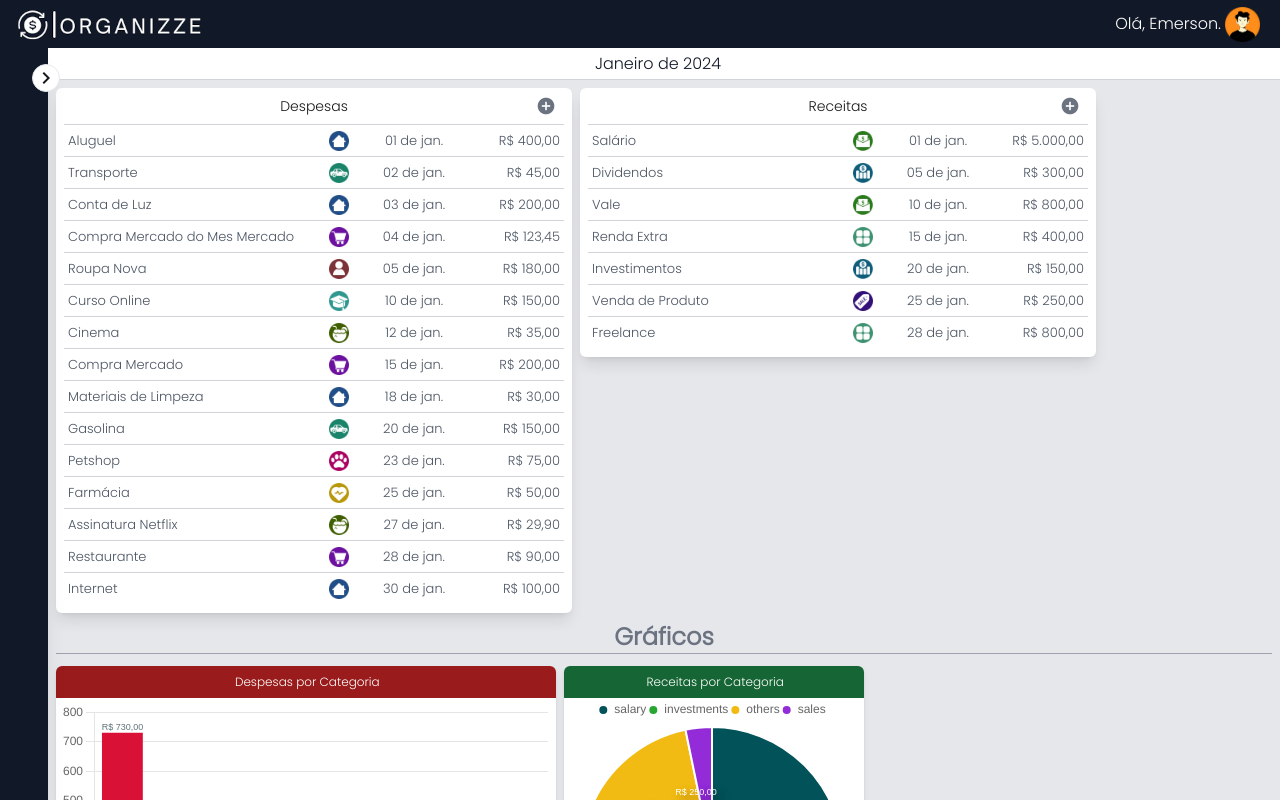
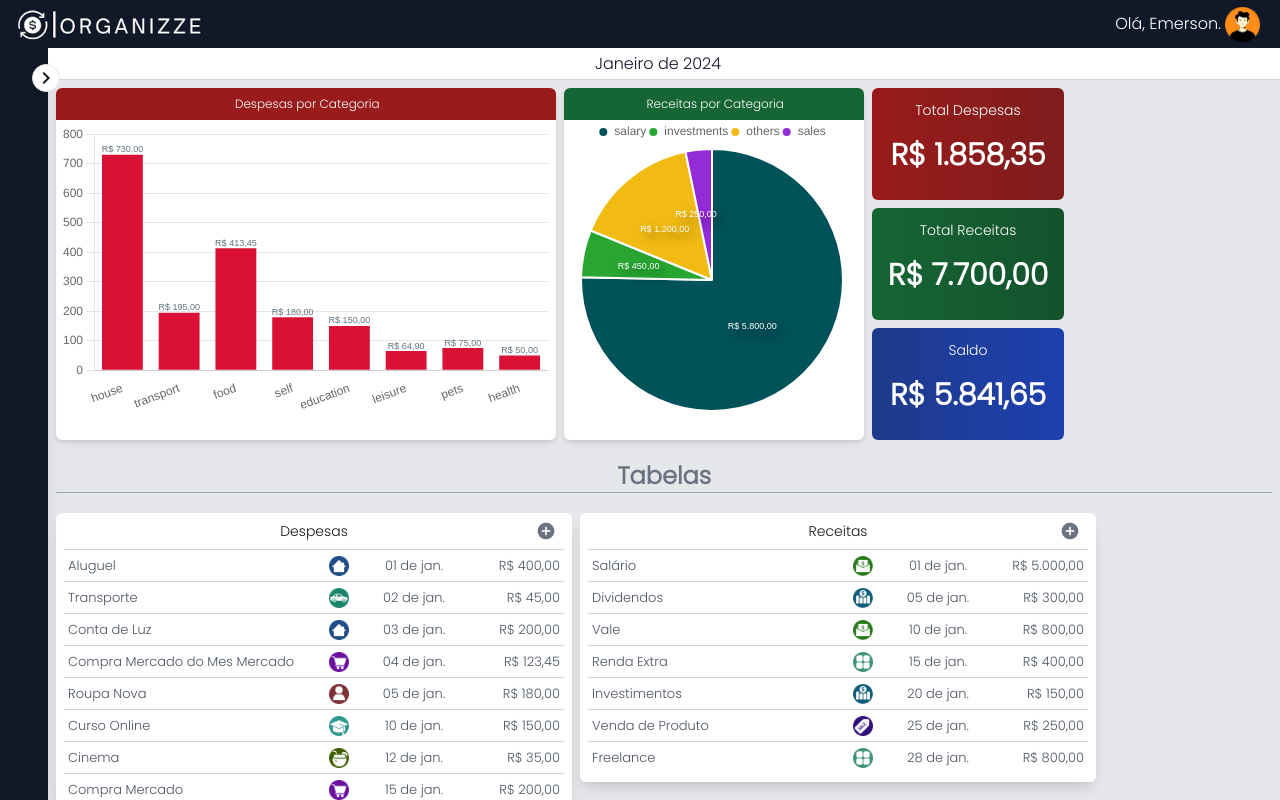
Before and after one commit to RodriguesEmerson/organizze, a Next.js app: page /dashboard/monthly in a window 1280 px wide. Shown: the top 800 px of the page. Built offline with nearby package versions, Linux system fonts and the light colour scheme.

Commit message:
Total de cada tabela OK

```diff
--- a/app/dashboard/monthly/page.jsx
+++ b/app/dashboard/monthly/page.jsx
@@ -12,7 +12,7 @@ import { ExpesesGraphic } from "@/app/UI/Board/ExpensesGraphic";
 import { IncomesGraphic } from "@/app/UI/Board/IncomesGraphic";
 
 export default function MonthlyDashBoard() {
-   const { data } = usePage();
+   const { data, getTotalExpenses, getTotalIncomes, getBalance  } = usePage();
    const { selectedTable } = useTableStore();
    const { tableHandler } = useTable();
    const { showAddReleaseModal, setHiddenAllModals } = useModalsHiddenStore();
@@ -54,19 +54,47 @@ export default function MonthlyDashBoard() {
             </div>
             :
             <div className="flex flex-col gap-2 pb-3">
-               <div className="flex flex-row gap-2">
-                  <ExpenseTable />
-                  <IncomeTable />
-               </div>
+
                <div className="w-full h-full">
-                  <div className="flex items-center justify-center border-b border-b-gray-400 mb-3 mr-2">
-                     <h2 className="text-2xl font-extrabold text-gray-500">Gráficos</h2>
-                  </div>
+
 
                   <div className="flex flex-row gap-2">
                      <ExpesesGraphic />
                      <IncomesGraphic />
+                     <div>
+                        <div className="flex flex-col gap-2">
+                           <div className="h-28 w-48 bg-gradient-to-r from-red-800 to-red-900 text-white rounded-md pt-3">
+                              <h4 className="text-sm text-center ">Total Despesas</h4>
+                              <div className="h-[70%] flex items-center justify-center">
+                                 <p className="text-3xl font-extrabold">{getTotalExpenses()}</p>
+                              </div>
+                           </div>
+                           <div className="h-28 w-48 bg-gradient-to-r from-green-800 to-green-900 text-white rounded-md pt-3">
+                              <h4 className="text-sm text-center ">Total Receitas</h4>
+                              <div className="h-[70%] flex items-center justify-center">
+                                 <p className="text-3xl font-extrabold">{getTotalIncomes()}</p>
+                              </div>
+                           </div>
+                           <div className="h-28 w-48 bg-gradient-to-r from-blue-900 to-blue-800 text-white rounded-md pt-3">
+                              <h4 className="text-sm text-center ">Saldo</h4>
+                              <div className="h-[70%] flex items-center justify-center">
+                                 <p className="text-3xl font-extrabold">{getBalance()}</p>
+                              </div>
+                           </div>
+                        </div>
+                        <div>
+
+                        </div>
+                     </div>
                   </div>
+
+                  <div className="flex items-center justify-center border-b border-b-gray-400 my-3 mr-2">
+                     <h2 className="text-2xl font-extrabold text-gray-500 mt-2">Tabelas</h2>
+                  </div>
+               </div>
+               <div className="flex flex-row gap-2">
+                  <ExpenseTable />
+                  <IncomeTable />
                </div>
             </div>
          }
--- a/app/hooks/usePage.js
+++ b/app/hooks/usePage.js
@@ -3,7 +3,7 @@ import { useState, useEffect } from "react";
 import { useTableStore } from "../zustand/useTablesStore";
 
 export function usePage() {
-   const { data, setData, setCategories } = useTableStore();
+   const { data, setData, setCategories, selectedTable } = useTableStore();
    // ?year=${selectedTable.year}&month=${selectedTable.month}
    useEffect(() => {
       const getDta = async () => {
@@ -20,5 +20,39 @@ export function usePage() {
       }
       getDta();
    }, [])
-   return { data };
+
+   function getTotalExpenses(onlyValue){
+      const expenses = data[selectedTable.year].months[selectedTable.month].expenses;
+      const expensesValues = [];
+
+      expenses.forEach(expense => {
+         expensesValues.push(Number(expense.value))
+      });
+
+      const totalExpenses = expensesValues.reduce((prev, curr) => prev + curr, 0);
+      if(onlyValue) return totalExpenses;
+
+      return new Intl.NumberFormat('pt-BR', { style: 'currency', currency: 'BRL' }).format(totalExpenses);
+   }
+   function getTotalIncomes(onlyValue){
+      const incomes = data[selectedTable.year].months[selectedTable.month].incomes;
+      const incomesValues = [];
+
+      incomes.forEach(expense => {
+         incomesValues.push(Number(expense.value))
+      });
+
+      const totalIncomes = incomesValues.reduce((prev, curr) => prev + curr, 0);
+      if(onlyValue) return totalIncomes;
+
+      return new Intl.NumberFormat('pt-BR', { style: 'currency', currency: 'BRL' }).format(totalIncomes);
+   }
+
+   function getBalance(){
+      const totalExpenses = getTotalExpenses(true);
+      const totalIncomes = getTotalIncomes(true);
+
+      return new Intl.NumberFormat('pt-BR', { style: 'currency', currency: 'BRL' }).format(totalIncomes - totalExpenses);
+   }
+   return { data, getTotalExpenses, getTotalIncomes, getBalance };
 }
```
